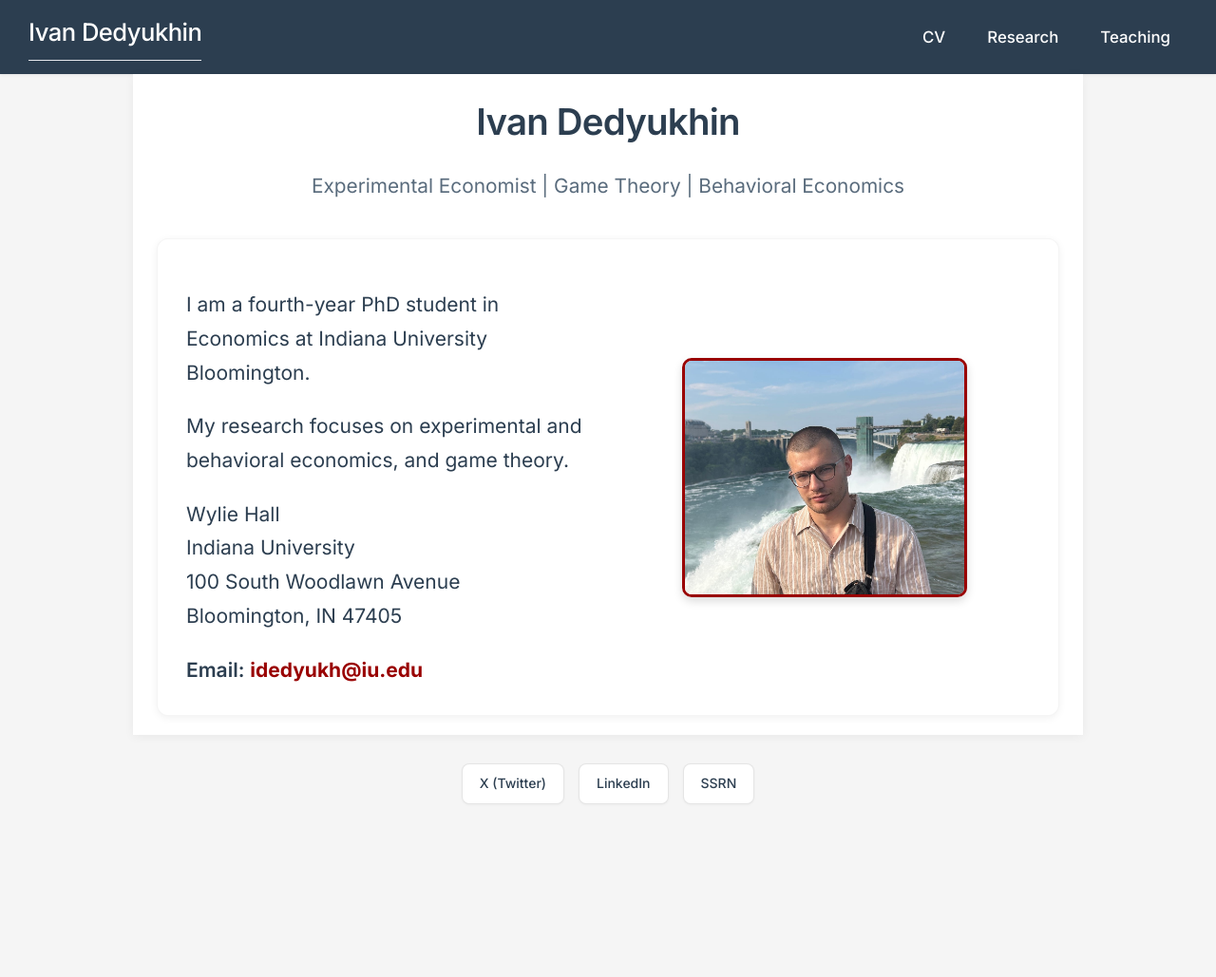
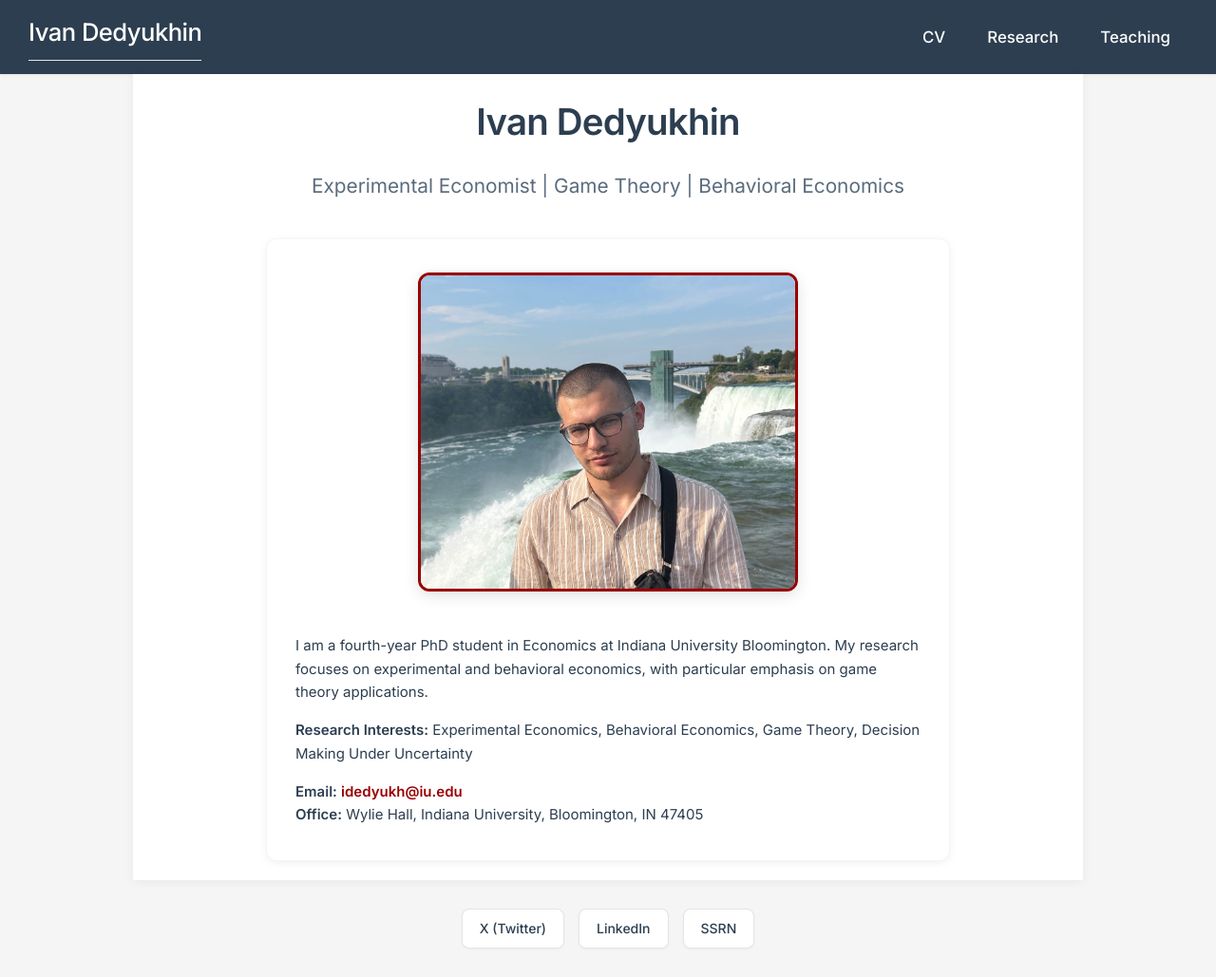
Before and after one commit to Dedyukhin/dedyukhin.github.io, a Jekyll site: the page built from README.md, in a window 1280 px wide. Shown: the whole page at 95% size. Built offline with Jekyll 4.4.1, drawn with Linux system fonts in a browser that asks for light colours; our own code applies the rules of GitHub Pages for plain Markdown files; before the commit the page ends 900 px from its top, so only the background shows below that.

Commit message:
feat: Redesign homepage - vertical layout with larger image, smaller text
Layout Changes:
- Switch to vertical layout (image on top, text below)
- Container width: 950px → 720px (more compact)
- Image size: 300px → 400px (33% larger)
- Text size: 21px → 15px (much smaller, more readable)
- Image now prominently displayed first

Content Improvements:
- Condensed bio into single paragraph
- Added explicit Research Interests section
- Cleaner contact info formatting
- Office location on same line as email

Design:
- Centered vertical layout for better focus
- Larger image with stronger shadow for prominence
- Tighter spacing throughout
- Mobile: Image at 280px on small screens

The homepage now has a cleaner, more focused design with the
professional photo as the main visual element.

```diff
--- a/README.md
+++ b/README.md
@@ -2,26 +2,22 @@
 <p class="research-subtitle">Experimental Economist | Game Theory | Behavioral Economics</p>
 
 <div class="profile-container">
+    <div class="profile-image-wrapper">
+        <img src="images/20250817_014118-9340.jpg" alt="Ivan Dedyukhin - Professional portrait" class="profile-image">
+    </div>
+
     <div class="profile-text">
         <p>
-            I am a fourth-year PhD student in Economics at Indiana University Bloomington.
-        </p>
-        <p>
-            My research focuses on experimental and behavioral economics, and game theory.
+            I am a fourth-year PhD student in Economics at Indiana University Bloomington. My research focuses on experimental and behavioral economics, with particular emphasis on game theory applications.
         </p>
 
         <p>
-            Wylie Hall<br>
-            Indiana University<br>
-            100 South Woodlawn Avenue<br>
-            Bloomington, IN 47405
+            <strong>Research Interests:</strong> Experimental Economics, Behavioral Economics, Game Theory, Decision Making Under Uncertainty
         </p>
 
         <p>
-            <strong>Email:</strong> <a href="mailto:idedyukh@iu.edu">idedyukh@iu.edu</a>
+            <strong>Email:</strong> <a href="mailto:idedyukh@iu.edu">idedyukh@iu.edu</a><br>
+            <strong>Office:</strong> Wylie Hall, Indiana University, Bloomington, IN 47405
         </p>
     </div>
-    <div class="profile-image-wrapper">
-        <img src="images/20250817_014118-9340.jpg" alt="Ivan Dedyukhin - Professional portrait" class="profile-image">
-    </div>
 </div>
--- a/assets/css/main.css
+++ b/assets/css/main.css
@@ -127,28 +127,43 @@ nav h2 a:hover {
    ========================================== */
 .profile-container {
     display: flex;
-    flex-wrap: wrap;
+    flex-direction: column;
     align-items: center;
-    max-width: 950px;
+    max-width: 720px;
     margin: 0 auto;
-    padding: 30px;
+    padding: 35px 30px;
     background-color: var(--white);
     border-radius: 12px;
     box-shadow: 0 2px 8px rgba(0, 0, 0, 0.06);
     color: var(--text-color);
-    line-height: var(--line-height-relaxed);
-    font-size: var(--font-size-homepage);
+    line-height: 1.65;
+    font-size: 15px;
     border: 1px solid rgba(0, 0, 0, 0.04);
 }
 
+.profile-image-wrapper {
+    width: 100%;
+    display: flex;
+    justify-content: center;
+    margin-bottom: 30px;
+}
+
+.profile-image {
+    width: 100%;
+    max-width: 400px;
+    height: auto;
+    border: 3px solid var(--primary-color);
+    border-radius: 12px;
+    box-shadow: 0 4px 16px rgba(0, 0, 0, 0.12);
+}
+
 .profile-text {
-    flex: 1;
-    min-width: 250px;
-    padding-right: 25px;
+    width: 100%;
+    text-align: left;
 }
 
 .profile-text p {
-    margin-bottom: 14px;
+    margin-bottom: 12px;
 }
 
 .profile-text p:last-child {
@@ -162,27 +177,11 @@ nav h2 a:hover {
 .profile-text a {
     color: var(--primary-color);
     text-decoration: none;
-    font-weight: bold;
+    font-weight: 600;
 }
 
 .profile-text a:hover {
     text-decoration: underline;
-}
-
-.profile-image-wrapper {
-    flex: 1;
-    min-width: 250px;
-    display: flex;
-    justify-content: center;
-}
-
-.profile-image {
-    width: 100%;
-    max-width: 300px;
-    height: auto;
-    border: 3px solid var(--primary-color);
-    border-radius: 10px;
-    box-shadow: var(--shadow-lg);
 }
 
 .research-tagline {
@@ -430,16 +429,15 @@ h3 {
 
     .profile-container {
         padding: 24px 18px;
-        font-size: 18px;
+        font-size: 14px;
     }
 
-    .profile-text {
-        padding-right: 0;
+    .profile-image-wrapper {
         margin-bottom: 20px;
     }
 
     .profile-image {
-        max-width: 250px;
+        max-width: 280px;
     }
 
     .research-tagline {
```
